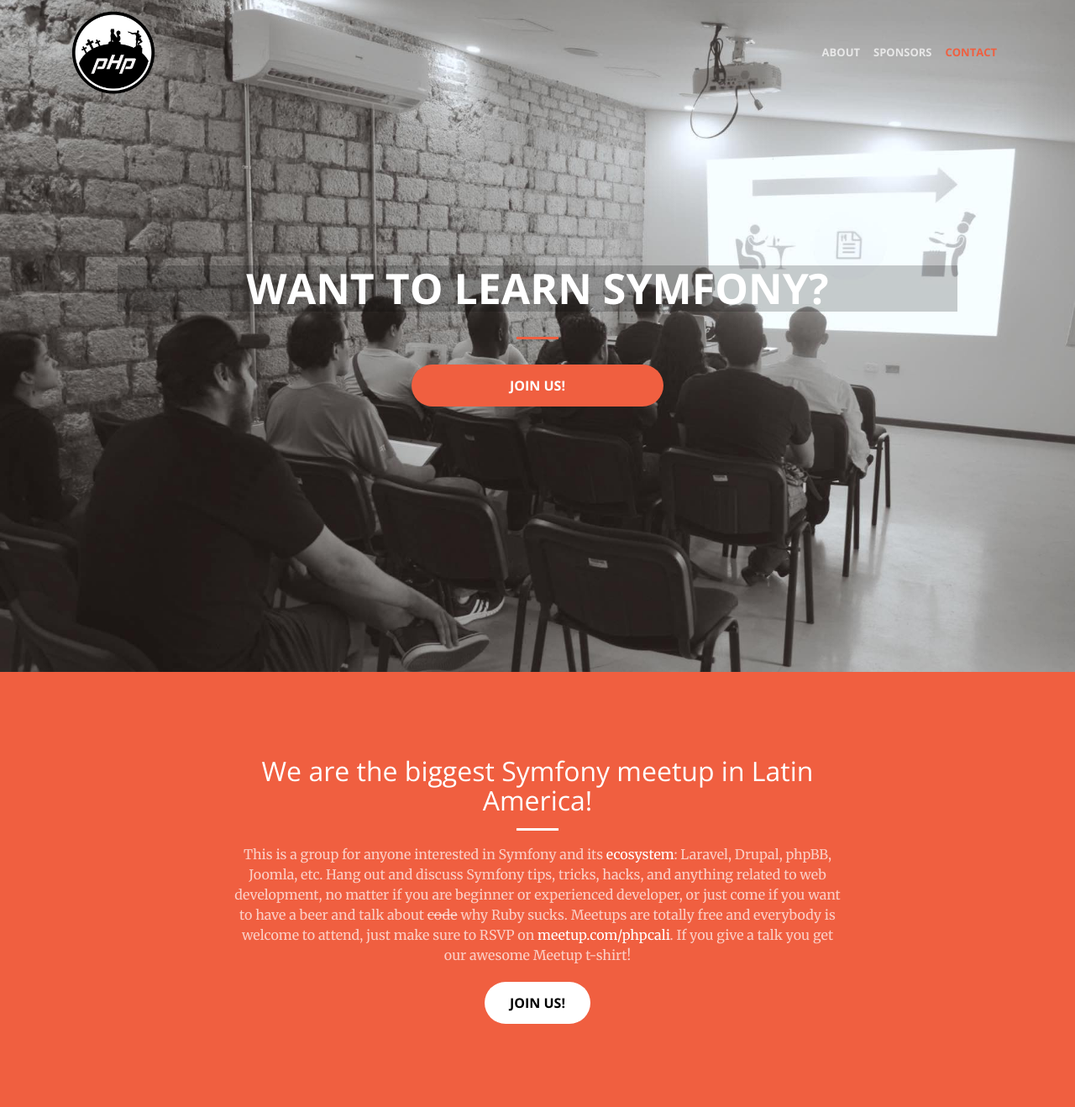
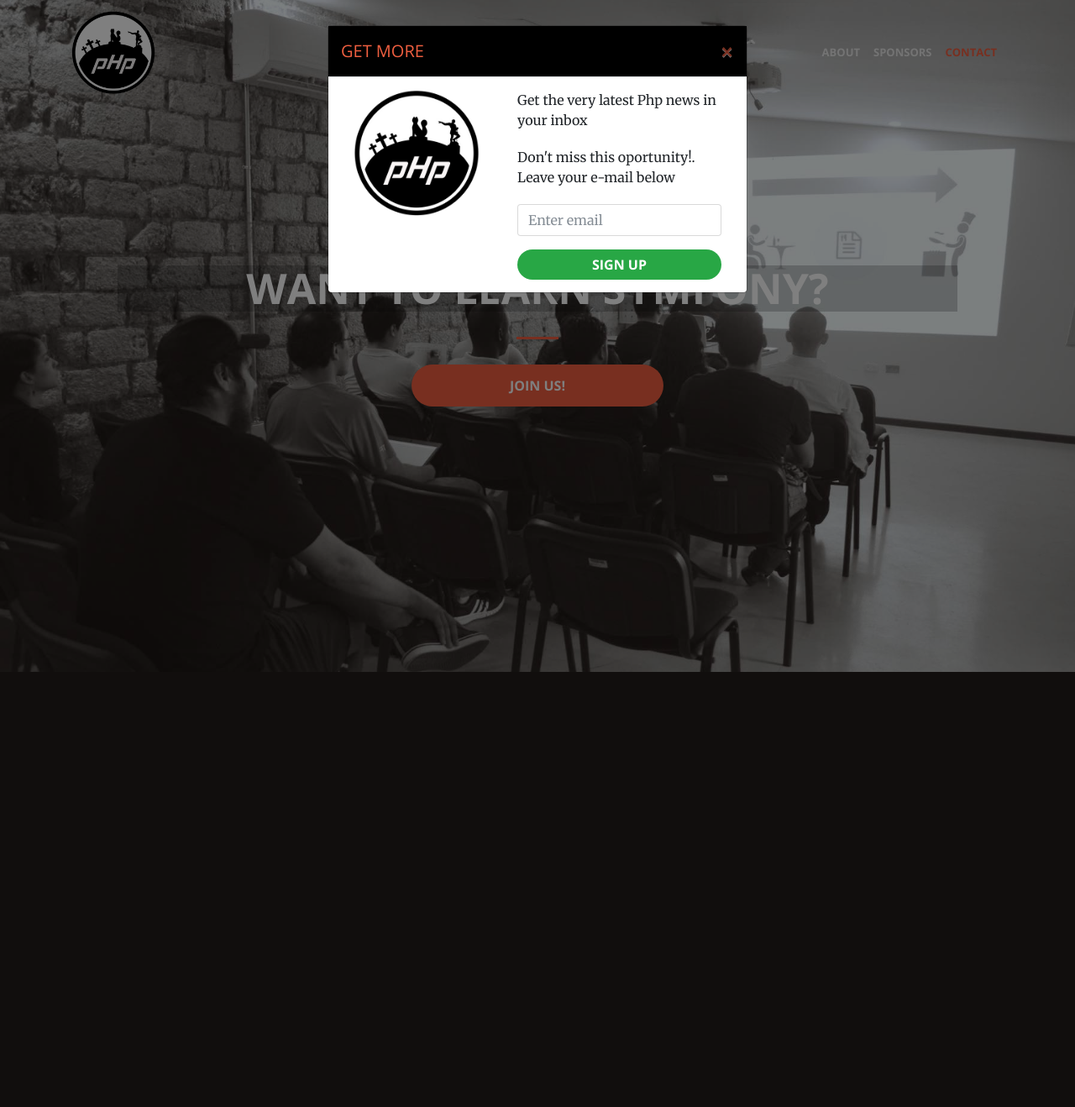
Before and after one commit to gigo6000/symfony-cali, a Symfony app: template templates/home/index.html.twig in a window 1280 px wide. Shown: the top 1318 px of the page at 84% size. After the commit the page ends 800 px from the top, so only its background shows below. Run offline with Twig, Linux system fonts and the light colour scheme; the template is opened without the code that fills it, so the values that code supplies are empty; some libraries are stand-ins or nearby versions.

Commit message:
Modal test

```diff
--- a/public/css/style.css
+++ b/public/css/style.css
@@ -2,3 +2,9 @@
     width: 300px;
 
 }
+.modal-header,.close {
+    background-color:#000000 ;
+    color: #f05f40 !important;
+    text-align: center;
+    font-size: 25px;
+}
--- a/templates/base.html.twig
+++ b/templates/base.html.twig
@@ -64,7 +64,7 @@
 
     {% block body %}{% endblock %}
 
-    {% block javascripts %}{% endblock %}
+
     <!-- Bootstrap core JavaScript -->
     <script src="vendor/jquery/jquery.min.js"></script>
     <script src="vendor/popper/popper.min.js"></script>
@@ -77,7 +77,7 @@
 
     <!-- Custom scripts for this template -->
     <script src="js/creative.js"></script>
-
+    {% block javascripts %}{% endblock %}
   </body>
 
 </html>
--- a/templates/home/index.html.twig
+++ b/templates/home/index.html.twig
@@ -174,12 +174,59 @@
       </div>
     </section>
 
+    <!-- Modal -->
+
+    <div class="modal fade" id="miModal">
+      <div class="modal-dialog" role="document">
+        <div class="modal-content">
+          <div class="modal-header">
+            <h5 class="modal-title" >GET MORE</h5>
+            <button type="button" class="close" data-dismiss="modal" aria-label="Close">
+              <span aria-hidden="true">&times;</span>
+            </button>
+          </div>
+          <div class="modal-body">
+            <div class="container-fluid">
+            <div class="row">
+              <div class="col-md-5">
+                <img src="/images/logo.png"class="img-responsive" alt="Logo" width="150" height="150">
+              </div>
+            <div class="col-md-7">
+            <form role="form">
+              <div class="form-group">
+                <p> Get the very latest Php news in your inbox </p>
+                <p> Don't miss this oportunity!. Leave your e-mail below </p>
+                <input type="text" class="form-control" id="email" placeholder="Enter email">
+              </div>
+                <button type="submit" class="btn btn-success btn-block"><span class="glyphicon glyphicon-off"></span> Sign up </button>
+            </form>
+          </div>
+          </div>
+          </div>
+        </div>
+        </div>
+      </div>
+    </div>
 
 {% endblock %}
 {% block javascripts %}
-<script>
-//$(document).ready(function(){
 
-//});
+<!-- Evento Scroll -->
+<script type = "text/javascript">
+
+var modal = 0;
+$(document).ready(function(){
+   window.onscroll = function() {scrollFunction()};
+  });
+
+  function scrollFunction() {
+      if (document.body.scrollTop >(window.outerHeight)/2 || document.documentElement.scrollTop > (window.outerHeight)/2 && modal<1) {
+        $("#miModal").modal('show');
+        modal++;
+      }
+
+      }
 </script>
+
+
 {% endblock %}
```
